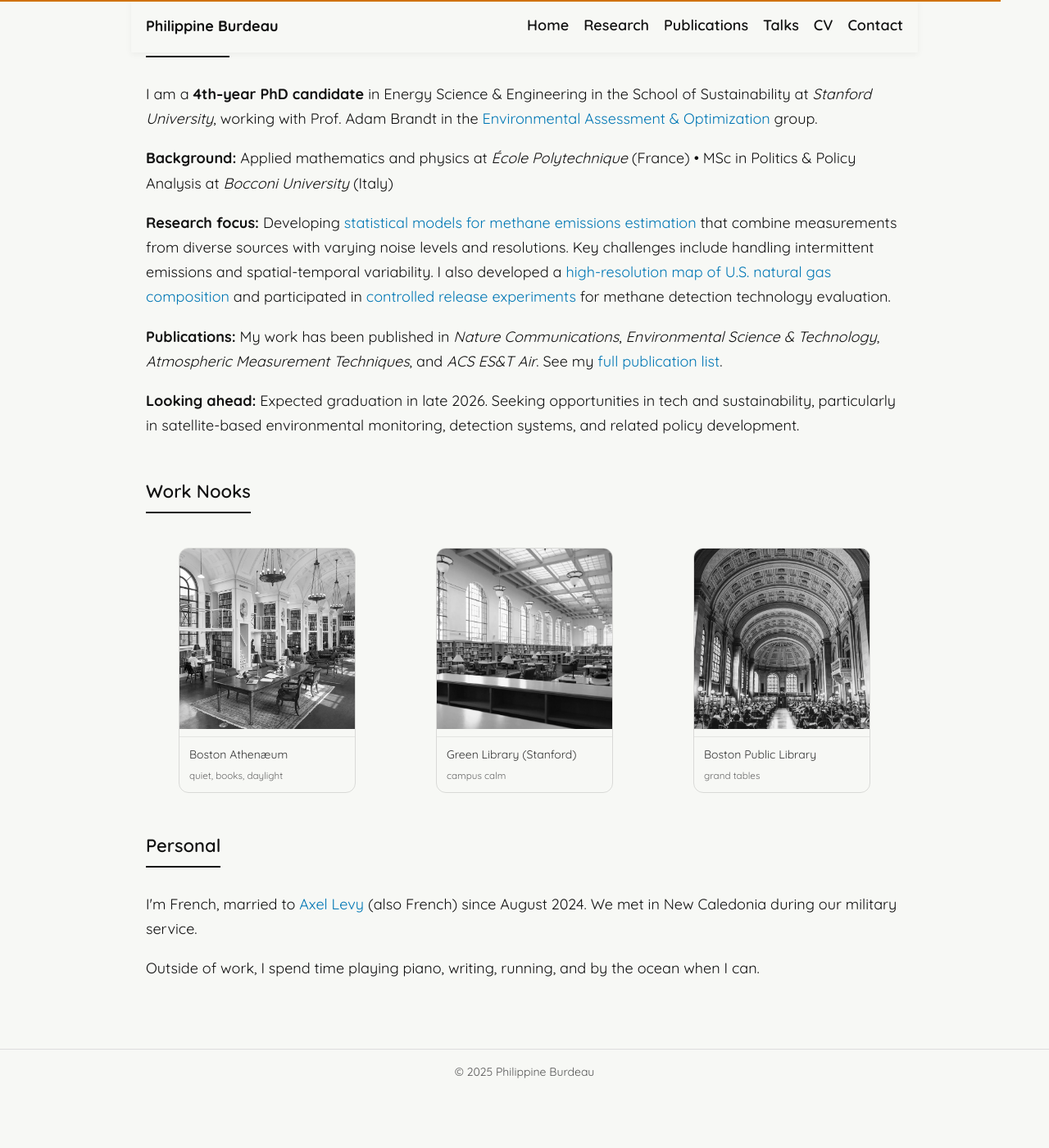
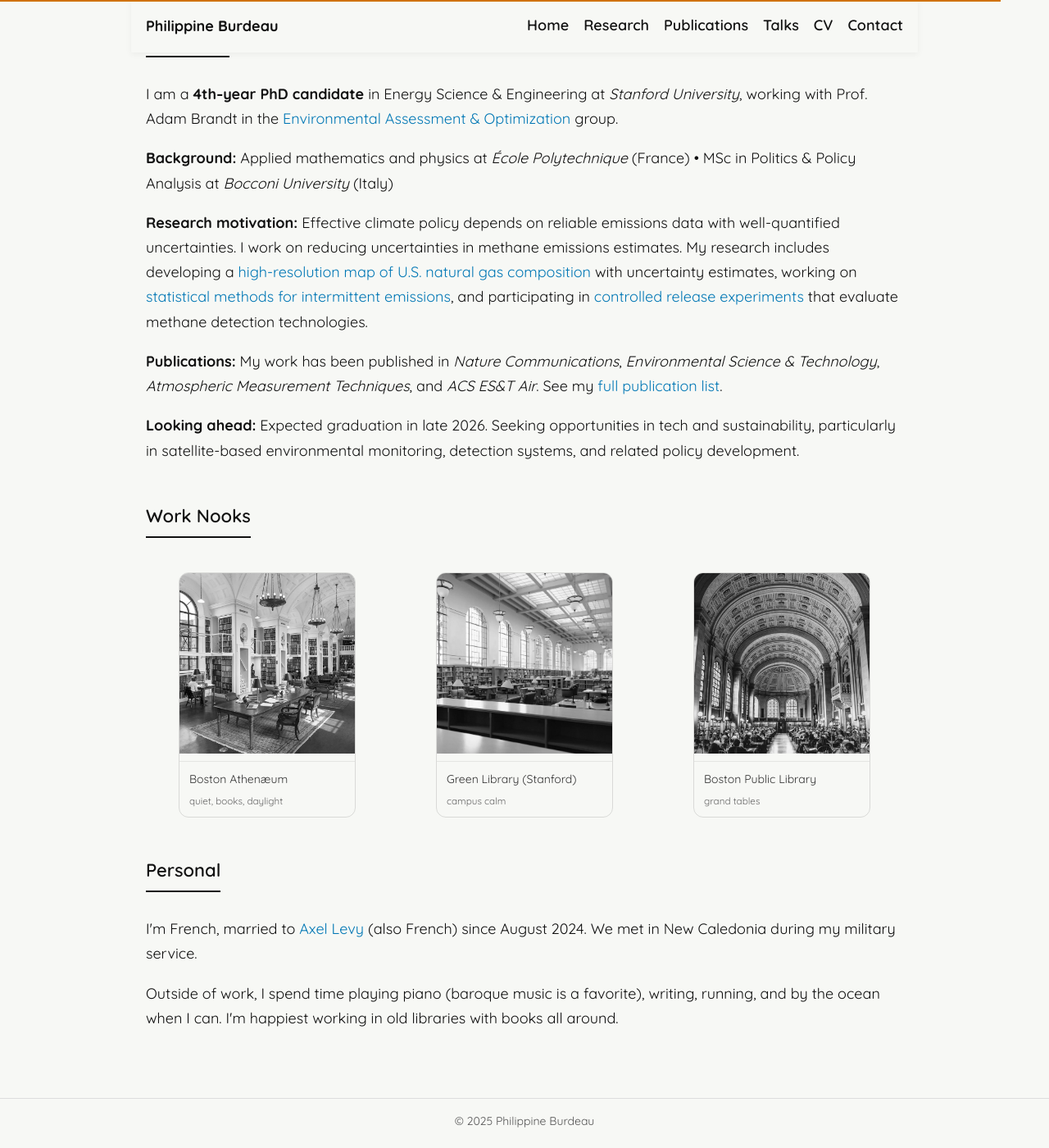
Before and after one commit to pburdeau/pburdeau.github.io, a Jekyll site: the page built from index.md, in a window 1280 px wide and 1400 px high, scrolled down 459 px. Shown: the whole window at 82% size. Built offline with Jekyll 4.4.1, drawn with Linux system fonts in a browser that asks for light colours; before the commit the page ends 1820 px from its top, so only the background shows below that; some of the changed text lies outside the part shown.

Commit message:
Update index.md

```diff
--- a/index.md
+++ b/index.md
@@ -19,8 +19,8 @@ permalink: /
   <div class="topics">
     <div class="section-title">Key Topics</div>
     <ul class="big-bullets">
+      <li>Uncertainty quantification</li>
       <li>Statistical modeling</li>
-      <li>Remote sensing</li>
       <li>Policy implications</li>
     </ul>
   </div>
@@ -28,11 +28,11 @@ permalink: /
 
 <div class="h2">Summary</div>
 
-<p>I am a <strong>4th‑year PhD candidate</strong> in Energy Science & Engineering in the School of Sustainability at <em>Stanford University</em>, working with Prof. Adam Brandt in the <a href="https://eao.stanford.edu/" target="_blank" rel="noopener">Environmental Assessment & Optimization</a> group.</p>
+<p>I am a <strong>4th‑year PhD candidate</strong> in Energy Science & Engineering at <em>Stanford University</em>, working with Prof. Adam Brandt in the <a href="https://eao.stanford.edu/" target="_blank" rel="noopener">Environmental Assessment & Optimization</a> group.</p>
 
 <p><strong>Background:</strong> Applied mathematics and physics at <em>École Polytechnique</em> (France) • MSc in Politics & Policy Analysis at <em>Bocconi University</em> (Italy)</p>
 
-<p><strong>Research focus:</strong> Developing <a href="/research#statistical-inference">statistical models for methane emissions estimation</a> that combine measurements from diverse sources with varying noise levels and resolutions. Key challenges include handling intermittent emissions and spatial-temporal variability. I also developed a <a href="/research#gas-composition">high-resolution map of U.S. natural gas composition</a> and participated in <a href="/research#technology-evaluation">controlled release experiments</a> for methane detection technology evaluation.</p>
+<p><strong>Research motivation:</strong> Effective climate policy depends on reliable emissions data with well-quantified uncertainties. I work on reducing uncertainties in methane emissions estimates. My research includes developing a <a href="/research#gas-composition">high-resolution map of U.S. natural gas composition</a> with uncertainty estimates, working on <a href="/research#statistical-inference">statistical methods for intermittent emissions</a>, and participating in <a href="/research#technology-evaluation">controlled release experiments</a> that evaluate methane detection technologies.</p>
 
 <p><strong>Publications:</strong> My work has been published in <em>Nature Communications</em>, <em>Environmental Science & Technology</em>, <em>Atmospheric Measurement Techniques</em>, and <em>ACS ES&T Air</em>. See my <a href="/publications/">full publication list</a>.</p>
 
@@ -61,5 +61,5 @@ permalink: /
 </div>
 
 <div class="h2">Personal</div>
-<p>I'm French, married to <a href="https://axlevy.com/" target="_blank" rel="noopener">Axel Levy</a> (also French) since August 2024. We met in New Caledonia during our military service.</p>
-<p>Outside of work, I spend time playing piano, writing, running, and by the ocean when I can.</p>
+<p>I'm French, married to <a href="https://axlevy.com/" target="_blank" rel="noopener">Axel Levy</a> (also French) since August 2024. We met in New Caledonia during my military service.</p>
+<p>Outside of work, I spend time playing piano (baroque music is a favorite), writing, running, and by the ocean when I can. I'm happiest working in old libraries with books all around.</p>
```
